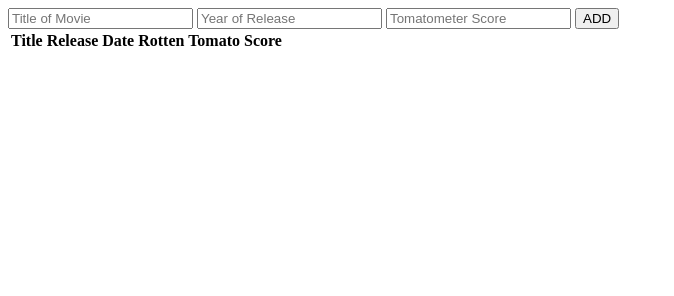
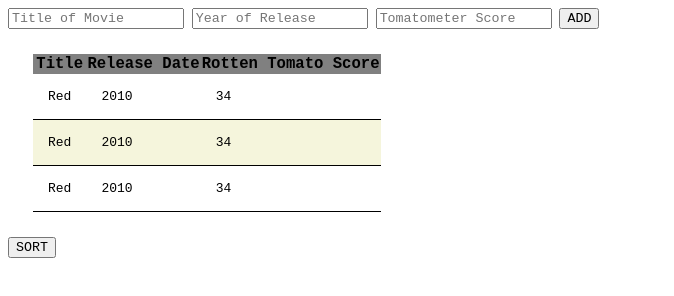
Before and after one commit to lenjha/les-raisins, a plain HTML site: page index.html in a window 1280 px wide. Shown: the whole page, without its empty margins (0-674 px from the left). Drawn offline with Linux system fonts and the light colour scheme.

Commit message:
create website skeleton

```diff
--- a/css/styles.css
+++ b/css/styles.css
@@ -0,0 +1,26 @@
+body {
+  font-family: monospace;
+}
+
+button, input {
+  font-family: monospace;
+}
+
+table {
+  border-collapse: collapse;
+  margin: 25px;
+}
+
+td {
+  border-bottom: 1px solid black;
+  padding: 15px;
+}
+
+th {
+  background-color: gray;
+  font-size: 1.2em;
+}
+
+tr:nth-child(even) {
+  background-color: beige;
+}
--- a/index.html
+++ b/index.html
@@ -12,7 +12,7 @@
     <form class="movie-form">
       <input type="text" placeholder="Title of Movie" name="title" id= "title" value="">
       <input type="text" placeholder="Year of Release" name="year" id="year" value="">
-      <input type="text" placeholder="Tomatometer Score" name="score" id="score" value="">
+      <input type="number" placeholder="Tomatometer Score" name="score" id="score" value="">
       <button type="submit" name="button">ADD</button>
     </form>
 
@@ -23,12 +23,26 @@
         <th>Rotten Tomato Score</th>
       </thead>
       <tbody class="tbody">
+        <tr>
+          <td>Red</td>
+          <td>2010</td>
+          <td>34</td>
+        </tr>
+        <tr>
+          <td>Red</td>
+          <td>2010</td>
+          <td>34</td>
+        </tr>
+        <tr>
+          <td>Red</td>
+          <td>2010</td>
+          <td>34</td>
+        </tr>
       </tbody>
     </table>
 
-    <!--add new movie to table-->
-    <!--td includes title, year, Tomatometer score-->
-    <!--populate table, then add button sorting each row based on score-->
+    <button type="click" name="button" id="sort">SORT</button>
+
     <!--css to make app/table look cool-->
 
   </body>
--- a/js/scripts.js
+++ b/js/scripts.js
@@ -1,11 +1,9 @@
+var movies = [];
+
 function Movie(title, year, score) {
   this.title = title;
   this.year = year;
   this.score = score;
-}
-
-Movie.prototype.input = function() {
-
 }
 
 $(document).ready(function() {
@@ -13,8 +11,10 @@ $(document).ready(function() {
     event.preventDefault();
     var title = $("#title").val();
     var year = $("#year").val();
-    var score = $("#score").val();
+    var score = parseInt($("#score").val());
     var newMovie = new Movie(title, year, score);
+    movies.push(newMovie);
+    console.log(movies);
 
     $(".tbody").append(
       `<tr>
@@ -23,4 +23,5 @@ $(document).ready(function() {
       <td>`+ newMovie.score +`</td>
       </tr>`);
   });
+
 });
```
